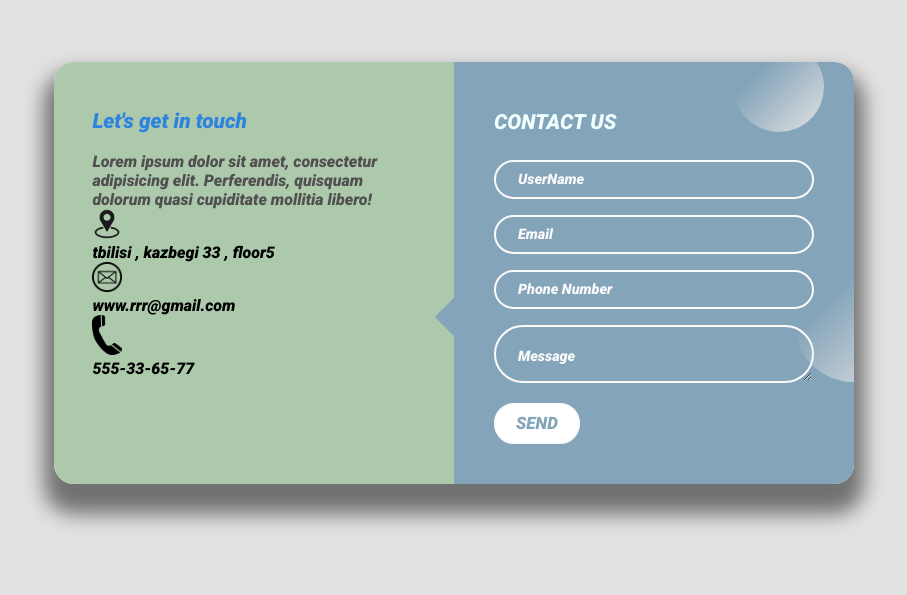
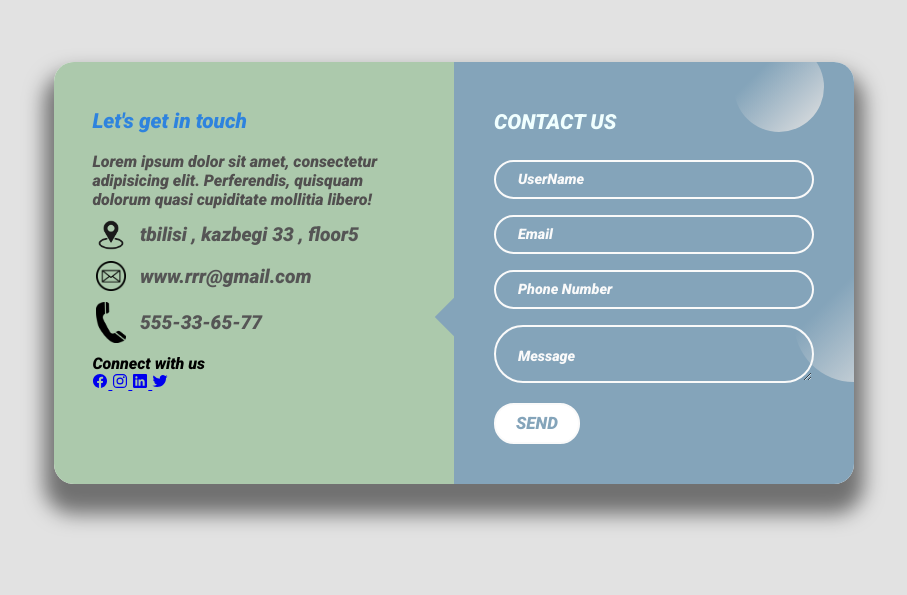
Before and after one commit to kooroosh1363/contact-form-1-lable-move, a plain HTML site: page index.html in a window 1280 px wide. Shown: the part 127-722 px from the top of the page, without its empty margins (186-1093 px from the left). Drawn offline with nearby package versions, Linux system fonts and the light colour scheme.

Commit message:
add html code

```diff
--- a/assets/style.css
+++ b/assets/style.css
@@ -285,12 +285,6 @@ txt-area label{
 /* span-css */
 
 
-/* img-i-css */
-.img-i{
-    width: 30px;
-}
-/* img-i-css */
-
 
 /* info-contact-css */
 .info-contact{
@@ -307,3 +301,22 @@ txt-area label{
 }
 
 /* info-contact-css */
+
+
+/* info-1 */
+.info-1{
+    display: flex;
+    align-items: center;
+    color: #555;
+    margin: 0.7rem 0.2rem;
+    font-size: 1.2rem;
+}
+/* info-1 */
+
+
+/* img-i-css */
+.img-i{
+    width: 30px;
+    margin-right: 0.9rem;
+}
+/* img-i-css */
--- a/index.html
+++ b/index.html
@@ -30,6 +30,23 @@
                     <div class="info-1">
                         <img src="./assets/img/phone.png" alt="phone" class="img-i">
                         <p>555-33-65-77</p>
+                    </div>
+                </div>
+                <div class="s-media">
+                    <p>Connect with us </p>
+                    <div class="s-icon">
+                        <a href="#">
+                            <ion-icon name="logo-facebook"></ion-icon>
+                        </a>
+                        <a href="#">
+                            <ion-icon name="logo-instagram"></ion-icon>
+                        </a>
+                        <a href="#">
+                            <ion-icon name="logo-linkedin"></ion-icon>
+                        </a>
+                        <a href="#">
+                            <ion-icon name="logo-twitter"></ion-icon>
+                        </a>
                     </div>
                 </div>
             </div>
```
